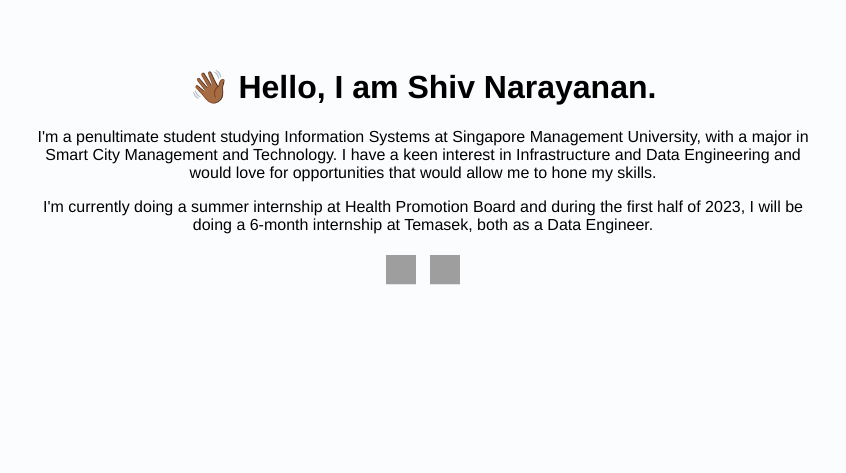
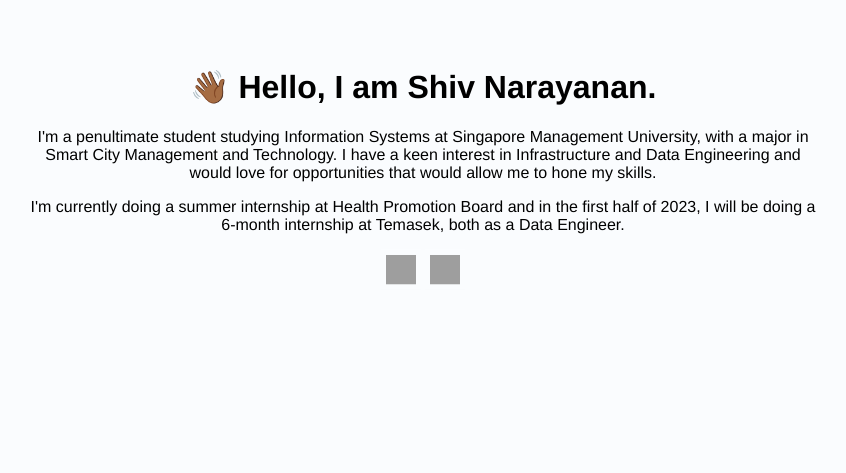
Before and after one commit to shivnarayanan/personal-website, a Flask app: page / in a window 1280 px wide. Shown: the part 225-698 px from the top of the page, without its empty margins (217-1063 px from the left). Run offline with Flask 2, Linux system fonts and the light colour scheme; grey boxes are pictures that could not be loaded.

Commit message:
Update home.html

```diff
--- a/templates/home.html
+++ b/templates/home.html
@@ -12,7 +12,7 @@
             Management and Technology. I have a keen interest in Infrastructure and Data Engineering and would love for opportunities
             that would allow me to hone my skills. </p>
 
-        <p> I'm currently doing a summer internship at Health Promotion Board and during the first half of 2023, I will be doing a 6-month
+        <p> I'm currently doing a summer internship at Health Promotion Board and in the first half of 2023, I will be doing a 6-month
             internship at Temasek, both as a Data Engineer.</p>
 
         <a href="https://github.com/shivnarayanan?tab=repositories">
```
